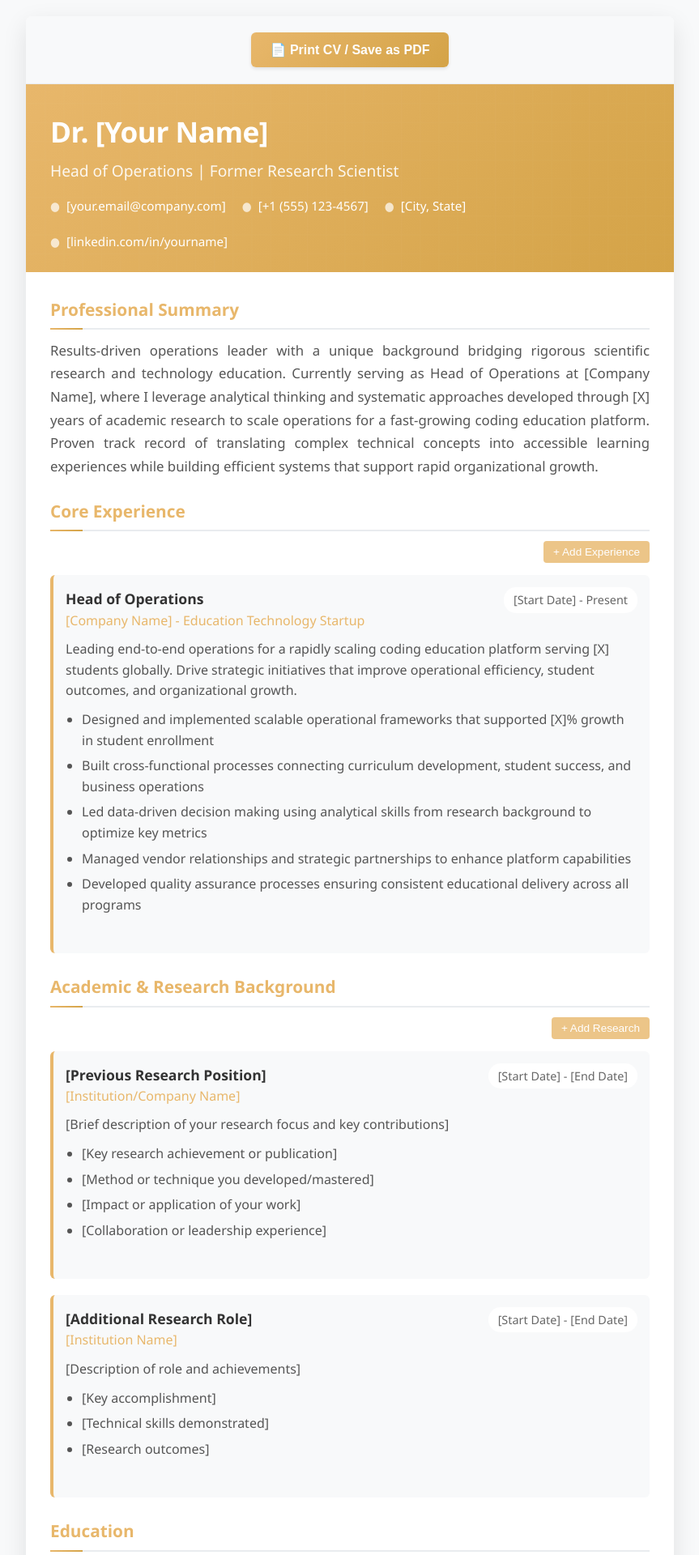
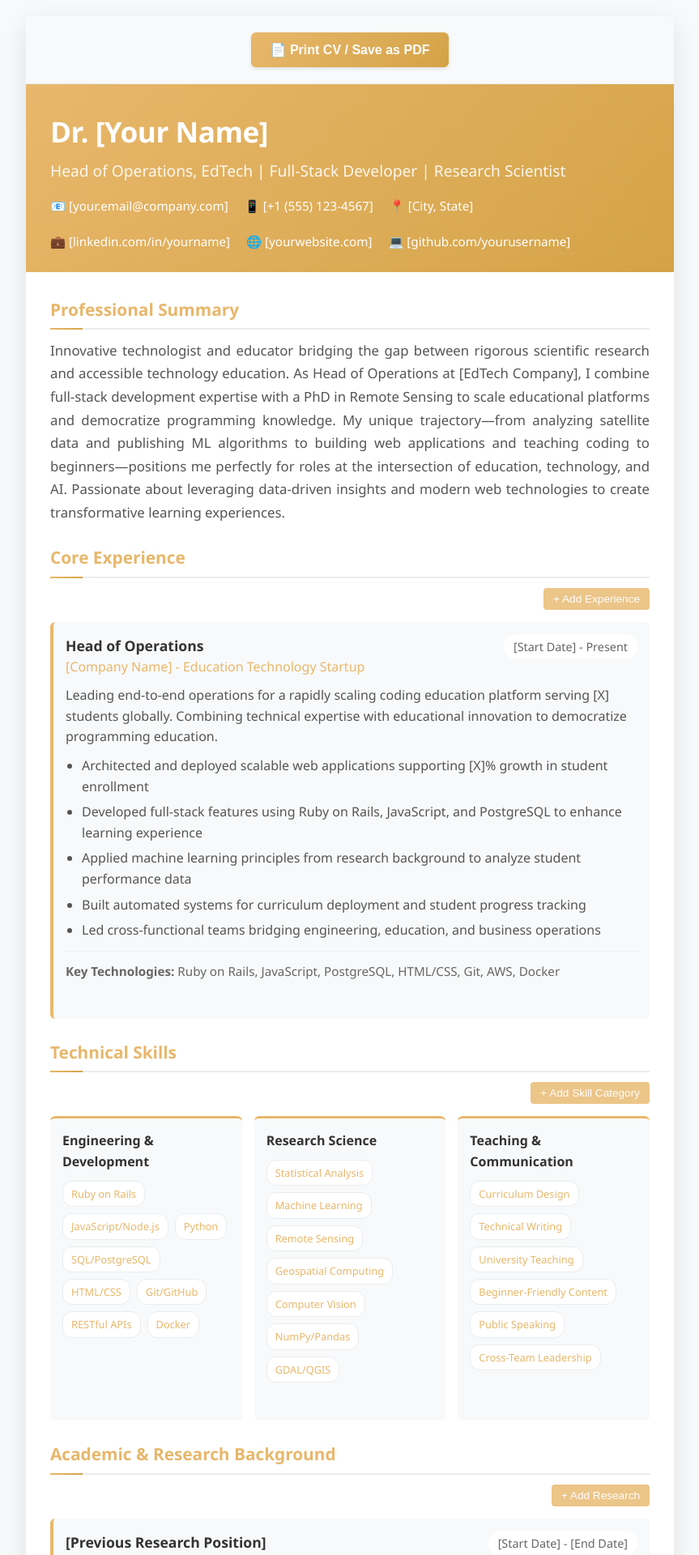
Before and after one commit to bpurinton/bpurinton.github.io, a Jekyll site: the page built from _pages/cv-builder.html, in a window 1280 px wide. Shown: the top 1920 px of the page at 81% size, without its empty margins (208-1071 px from the left). Built offline with Jekyll 4.4.1, drawn with Linux system fonts in a browser that asks for light colours; some of the changed text lies outside the part shown.

Commit message:
v3 cv-builder from claude code iteration

```diff
--- a/_pages/cv-builder.html
+++ b/_pages/cv-builder.html
@@ -99,7 +99,8 @@ permalink: /cv-builder/
         .education-item:hover .item-controls,
         .publication-item:hover .item-controls,
         .achievement-item:hover .item-controls,
-        .skill-category:hover .item-controls {
+        .skill-category:hover .item-controls,
+        .project-item:hover .item-controls {
             opacity: 1;
         }
 
@@ -173,8 +174,7 @@ permalink: /cv-builder/
         }
 
         .contact-item::before {
-            content: '●';
-            color: rgba(255,255,255,0.7);
+            display: none;
         }
 
         .main-content {
@@ -262,6 +262,62 @@ permalink: /cv-builder/
 
         .job-description li {
             margin-bottom: 6px;
+        }
+
+        .tech-stack {
+            margin-top: 12px;
+            padding-top: 12px;
+            border-top: 1px dashed #e9ecef;
+            color: #666;
+            font-size: 0.95em;
+        }
+
+        .project-item {
+            margin-bottom: 20px;
+            padding: 15px;
+            background: #f8f9fa;
+            border-radius: 6px;
+            border-left: 4px solid #e8b76b;
+        }
+
+        .project-header {
+            display: flex;
+            justify-content: space-between;
+            align-items: center;
+            margin-bottom: 10px;
+        }
+
+        .project-title {
+            font-size: 1.1em;
+            font-weight: 600;
+            color: #333;
+        }
+
+        .project-links {
+            display: flex;
+            gap: 15px;
+        }
+
+        .project-link {
+            color: #e8b76b;
+            text-decoration: none;
+            font-size: 0.9em;
+            transition: opacity 0.2s;
+        }
+
+        .project-link:hover {
+            opacity: 0.8;
+        }
+
+        .project-description {
+            color: #555;
+            line-height: 1.6;
+            margin-bottom: 10px;
+        }
+
+        .project-tech {
+            color: #666;
+            font-size: 0.95em;
         }
 
         .skills-grid {
@@ -452,12 +508,14 @@ permalink: /cv-builder/
         <header class="header">
             <div class="header-content">
                 <h1 class="name" contenteditable="true">Dr. [Your Name]</h1>
-                <div class="title" contenteditable="true">Head of Operations | Former Research Scientist</div>
+                <div class="title" contenteditable="true">Head of Operations, EdTech | Full-Stack Developer | Research Scientist</div>
                 <div class="contact-info">
-                    <div class="contact-item" contenteditable="true">[your.email@company.com]</div>
-                    <div class="contact-item" contenteditable="true">[+1 (555) 123-4567]</div>
-                    <div class="contact-item" contenteditable="true">[City, State]</div>
-                    <div class="contact-item" contenteditable="true">[linkedin.com/in/yourname]</div>
+                    <div class="contact-item" contenteditable="true">📧 [your.email@company.com]</div>
+                    <div class="contact-item" contenteditable="true">📱 [+1 (555) 123-4567]</div>
+                    <div class="contact-item" contenteditable="true">📍 [City, State]</div>
+                    <div class="contact-item" contenteditable="true">💼 [linkedin.com/in/yourname]</div>
+                    <div class="contact-item" contenteditable="true">🌐 [yourwebsite.com]</div>
+                    <div class="contact-item" contenteditable="true">💻 [github.com/yourusername]</div>
                 </div>
             </div>
         </header>
@@ -466,7 +524,7 @@ permalink: /cv-builder/
             <section class="section">
                 <h2 class="section-title">Professional Summary</h2>
                 <div class="summary" contenteditable="true">
-                    Results-driven operations leader with a unique background bridging rigorous scientific research and technology education. Currently serving as Head of Operations at [Company Name], where I leverage analytical thinking and systematic approaches developed through [X] years of academic research to scale operations for a fast-growing coding education platform. Proven track record of translating complex technical concepts into accessible learning experiences while building efficient systems that support rapid organizational growth.
+                    Innovative technologist and educator bridging the gap between rigorous scientific research and accessible technology education. As Head of Operations at [EdTech Company], I combine full-stack development expertise with a PhD in Remote Sensing to scale educational platforms and democratize programming knowledge. My unique trajectory—from analyzing satellite data and publishing ML algorithms to building web applications and teaching coding to beginners—positions me perfectly for roles at the intersection of education, technology, and AI. Passionate about leveraging data-driven insights and modern web technologies to create transformative learning experiences.
                 </div>
             </section>
 
@@ -485,17 +543,77 @@ permalink: /cv-builder/
                         <div class="date" contenteditable="true">[Start Date] - Present</div>
                     </div>
                     <div class="job-description" contenteditable="true">
-                        Leading end-to-end operations for a rapidly scaling coding education platform serving [X] students globally. Drive strategic initiatives that improve operational efficiency, student outcomes, and organizational growth.
+                        Leading end-to-end operations for a rapidly scaling coding education platform serving [X] students globally. Combining technical expertise with educational innovation to democratize programming education.
                         <ul>
-                            <li>Designed and implemented scalable operational frameworks that supported [X]% growth in student enrollment</li>
-                            <li>Built cross-functional processes connecting curriculum development, student success, and business operations</li>
-                            <li>Led data-driven decision making using analytical skills from research background to optimize key metrics</li>
-                            <li>Managed vendor relationships and strategic partnerships to enhance platform capabilities</li>
-                            <li>Developed quality assurance processes ensuring consistent educational delivery across all programs</li>
+                            <li>Architected and deployed scalable web applications supporting [X]% growth in student enrollment</li>
+                            <li>Developed full-stack features using Ruby on Rails, JavaScript, and PostgreSQL to enhance learning experience</li>
+                            <li>Applied machine learning principles from research background to analyze student performance data</li>
+                            <li>Built automated systems for curriculum deployment and student progress tracking</li>
+                            <li>Led cross-functional teams bridging engineering, education, and business operations</li>
                         </ul>
+                        <div class="tech-stack" contenteditable="true">
+                            <strong>Key Technologies:</strong> Ruby on Rails, JavaScript, PostgreSQL, HTML/CSS, Git, AWS, Docker
+                        </div>
                     </div>
                     <div class="item-controls">
                         <button class="item-btn delete" onclick="deleteItem(this)">Delete</button>
+                    </div>
+                </div>
+            </section>
+
+            <section class="section">
+                <h2 class="section-title">Technical Skills</h2>
+                <div class="section-controls">
+                    <button class="section-btn" onclick="addSkillCategory()">+ Add Skill Category</button>
+                </div>
+                <div class="skills-grid">
+                    <div class="skill-category">
+                        <h4>Engineering & Development</h4>
+                        <div class="skill-tags">
+                            <span class="skill-tag" contenteditable="true">Ruby on Rails</span>
+                            <span class="skill-tag" contenteditable="true">JavaScript/Node.js</span>
+                            <span class="skill-tag" contenteditable="true">Python</span>
+                            <span class="skill-tag" contenteditable="true">SQL/PostgreSQL</span>
+                            <span class="skill-tag" contenteditable="true">HTML/CSS</span>
+                            <span class="skill-tag" contenteditable="true">Git/GitHub</span>
+                            <span class="skill-tag" contenteditable="true">RESTful APIs</span>
+                            <span class="skill-tag" contenteditable="true">Docker</span>
+                        </div>
+                        <div class="item-controls">
+                            <button class="item-btn" onclick="addSkillTag(this)">+ Skill</button>
+                            <button class="item-btn delete" onclick="deleteItem(this)">Delete</button>
+                        </div>
+                    </div>
+                    <div class="skill-category">
+                        <h4>Research Science</h4>
+                        <div class="skill-tags">
+                            <span class="skill-tag" contenteditable="true">Statistical Analysis</span>
+                            <span class="skill-tag" contenteditable="true">Machine Learning</span>
+                            <span class="skill-tag" contenteditable="true">Remote Sensing</span>
+                            <span class="skill-tag" contenteditable="true">Geospatial Computing</span>
+                            <span class="skill-tag" contenteditable="true">Computer Vision</span>
+                            <span class="skill-tag" contenteditable="true">NumPy/Pandas</span>
+                            <span class="skill-tag" contenteditable="true">GDAL/QGIS</span>
+                        </div>
+                        <div class="item-controls">
+                            <button class="item-btn" onclick="addSkillTag(this)">+ Skill</button>
+                            <button class="item-btn delete" onclick="deleteItem(this)">Delete</button>
+                        </div>
+                    </div>
+                    <div class="skill-category">
+                        <h4>Teaching & Communication</h4>
+                        <div class="skill-tags">
+                            <span class="skill-tag" contenteditable="true">Curriculum Design</span>
+                            <span class="skill-tag" contenteditable="true">Technical Writing</span>
+                            <span class="skill-tag" contenteditable="true">University Teaching</span>
+                            <span class="skill-tag" contenteditable="true">Beginner-Friendly Content</span>
+                            <span class="skill-tag" contenteditable="true">Public Speaking</span>
+                            <span class="skill-tag" contenteditable="true">Cross-Team Leadership</span>
+                        </div>
+                        <div class="item-controls">
+                            <button class="item-btn" onclick="addSkillTag(this)">+ Skill</button>
+                            <button class="item-btn delete" onclick="deleteItem(this)">Delete</button>
+                        </div>
                     </div>
                 </div>
             </section>
@@ -587,71 +705,6 @@ permalink: /cv-builder/
                     </div>
                     <div class="item-controls">
                         <button class="item-btn delete" onclick="deleteItem(this)">Delete</button>
-                    </div>
-                </div>
-            </section>
-
-            <section class="section">
-                <h2 class="section-title">Core Competencies</h2>
-                <div class="section-controls">
-                    <button class="section-btn" onclick="addSkillCategory()">+ Add Skill Category</button>
-                </div>
-                <div class="skills-grid">
-                    <div class="skill-category">
-                        <h4>Operations & Strategy</h4>
-                        <div class="skill-tags">
-                            <span class="skill-tag" contenteditable="true">Process Design</span>
-                            <span class="skill-tag" contenteditable="true">Scale Operations</span>
-                            <span class="skill-tag" contenteditable="true">Strategic Planning</span>
-                            <span class="skill-tag" contenteditable="true">Quality Assurance</span>
-                            <span class="skill-tag" contenteditable="true">Vendor Management</span>
-                        </div>
-                        <div class="item-controls">
-                            <button class="item-btn" onclick="addSkillTag(this)">+ Skill</button>
-                            <button class="item-btn delete" onclick="deleteItem(this)">Delete</button>
-                        </div>
-                    </div>
-                    <div class="skill-category">
-                        <h4>Technical & Research</h4>
-                        <div class="skill-tags">
-                            <span class="skill-tag" contenteditable="true">Data Analysis</span>
-                            <span class="skill-tag" contenteditable="true">Statistical Modeling</span>
-                            <span class="skill-tag" contenteditable="true">[Your Research Tools]</span>
-                            <span class="skill-tag" contenteditable="true">Research Design</span>
-                            <span class="skill-tag" contenteditable="true">Technical Writing</span>
-                        </div>
-                        <div class="item-controls">
-                            <button class="item-btn" onclick="addSkillTag(this)">+ Skill</button>
-                            <button class="item-btn delete" onclick="deleteItem(this)">Delete</button>
-                        </div>
-                    </div>
-                    <div class="skill-category">
-                        <h4>Leadership & Communication</h4>
-                        <div class="skill-tags">
-                            <span class="skill-tag" contenteditable="true">Cross-functional Teams</span>
-                            <span class="skill-tag" contenteditable="true">Stakeholder Management</span>
-                            <span class="skill-tag" contenteditable="true">Public Speaking</span>
-                            <span class="skill-tag" contenteditable="true">Curriculum Development</span>
-                            <span class="skill-tag" contenteditable="true">Mentoring</span>
-                        </div>
-                        <div class="item-controls">
-                            <button class="item-btn" onclick="addSkillTag(this)">+ Skill</button>
-                            <button class="item-btn delete" onclick="deleteItem(this)">Delete</button>
-                        </div>
-                    </div>
-                    <div class="skill-category">
-                        <h4>Technology & Tools</h4>
-                        <div class="skill-tags">
-                            <span class="skill-tag" contenteditable="true">[Programming Languages]</span>
-                            <span class="skill-tag" contenteditable="true">[Lab Equipment]</span>
-                            <span class="skill-tag" contenteditable="true">Project Management</span>
-                            <span class="skill-tag" contenteditable="true">[Software Tools]</span>
-                            <span class="skill-tag" contenteditable="true">Database Management</span>
-                        </div>
-                        <div class="item-controls">
-                            <button class="item-btn" onclick="addSkillTag(this)">+ Skill</button>
-                            <button class="item-btn delete" onclick="deleteItem(this)">Delete</button>
-                        </div>
                     </div>
                 </div>
             </section>
@@ -929,9 +982,47 @@ permalink: /cv-builder/
             }
         }
 
+        // Add new project
+        function addProjectItem() {
+            const newItem = document.createElement('div');
+            newItem.className = 'project-item';
+            newItem.innerHTML = `
+                <div class="project-header">
+                    <div class="project-title" contenteditable="true">[Project Name]</div>
+                    <div class="project-links">
+                        <a href="#" contenteditable="true" class="project-link">GitHub</a>
+                        <a href="#" contenteditable="true" class="project-link">Live Demo</a>
+                    </div>
+                </div>
+                <div class="project-description" contenteditable="true">
+                    [Brief description of the project, its purpose, and impact]
+                </div>
+                <div class="project-tech" contenteditable="true">
+                    <strong>Technologies:</strong> [List key technologies used]
+                </div>
+                <div class="item-controls">
+                    <button class="item-btn delete" onclick="deleteItem(this)">Delete</button>
+                </div>
+            `;
+
+            const sections = document.querySelectorAll('.section');
+            let targetSection = null;
+            for (let section of sections) {
+                const heading = section.querySelector('h2');
+                if (heading && heading.textContent.includes('Notable Projects')) {
+                    targetSection = section;
+                    break;
+                }
+            }
+
+            if (targetSection) {
+                targetSection.appendChild(newItem);
+            }
+        }
+
         // Delete item
         function deleteItem(button) {
-            const item = button.closest('.experience-item, .education-item, .skill-category, .publication-item, .achievement-item');
+            const item = button.closest('.experience-item, .education-item, .skill-category, .publication-item, .achievement-item, .project-item');
             if (item && confirm('Are you sure you want to delete this item?')) {
                 item.remove();
             }
```
Also changed, not shown: 3 other files.
